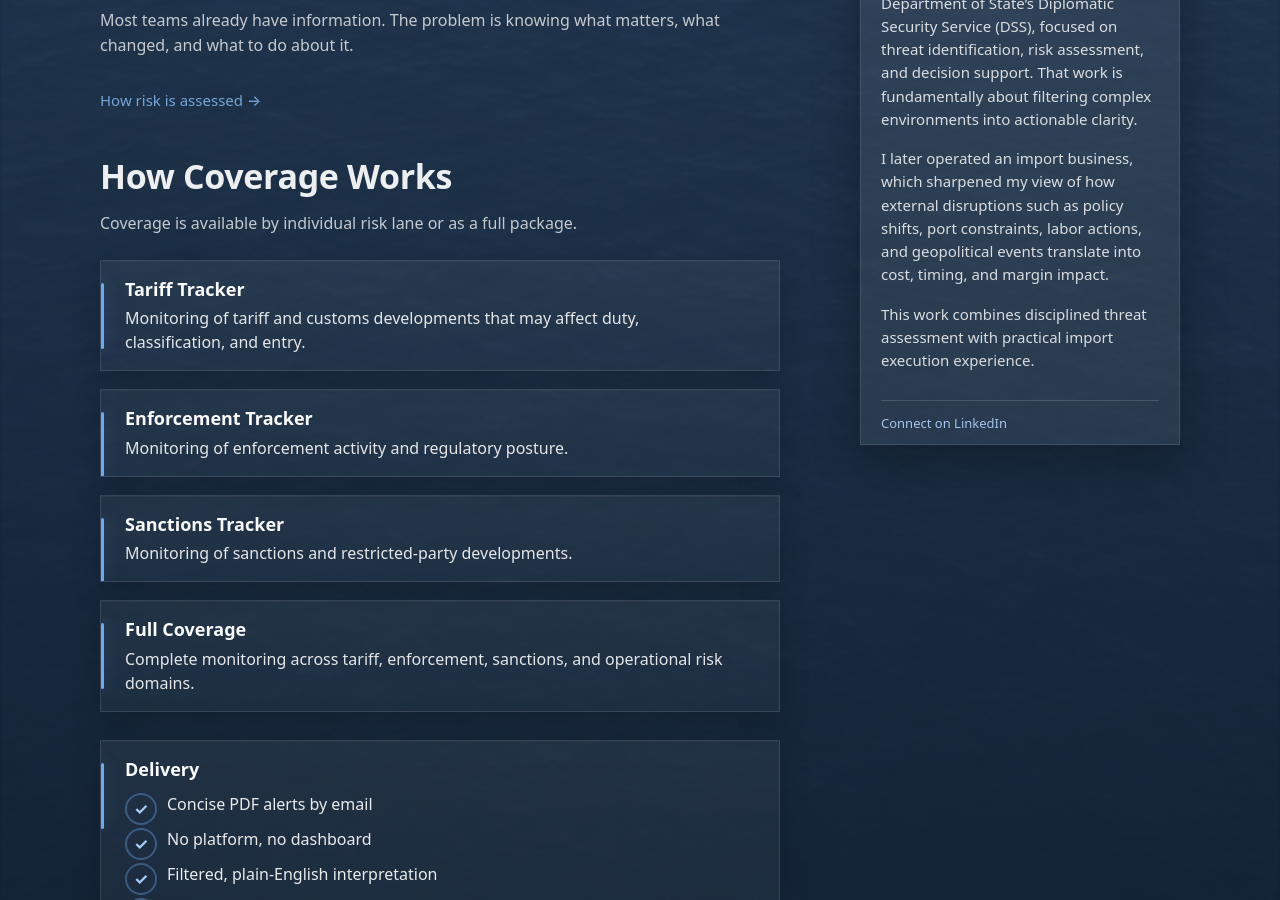
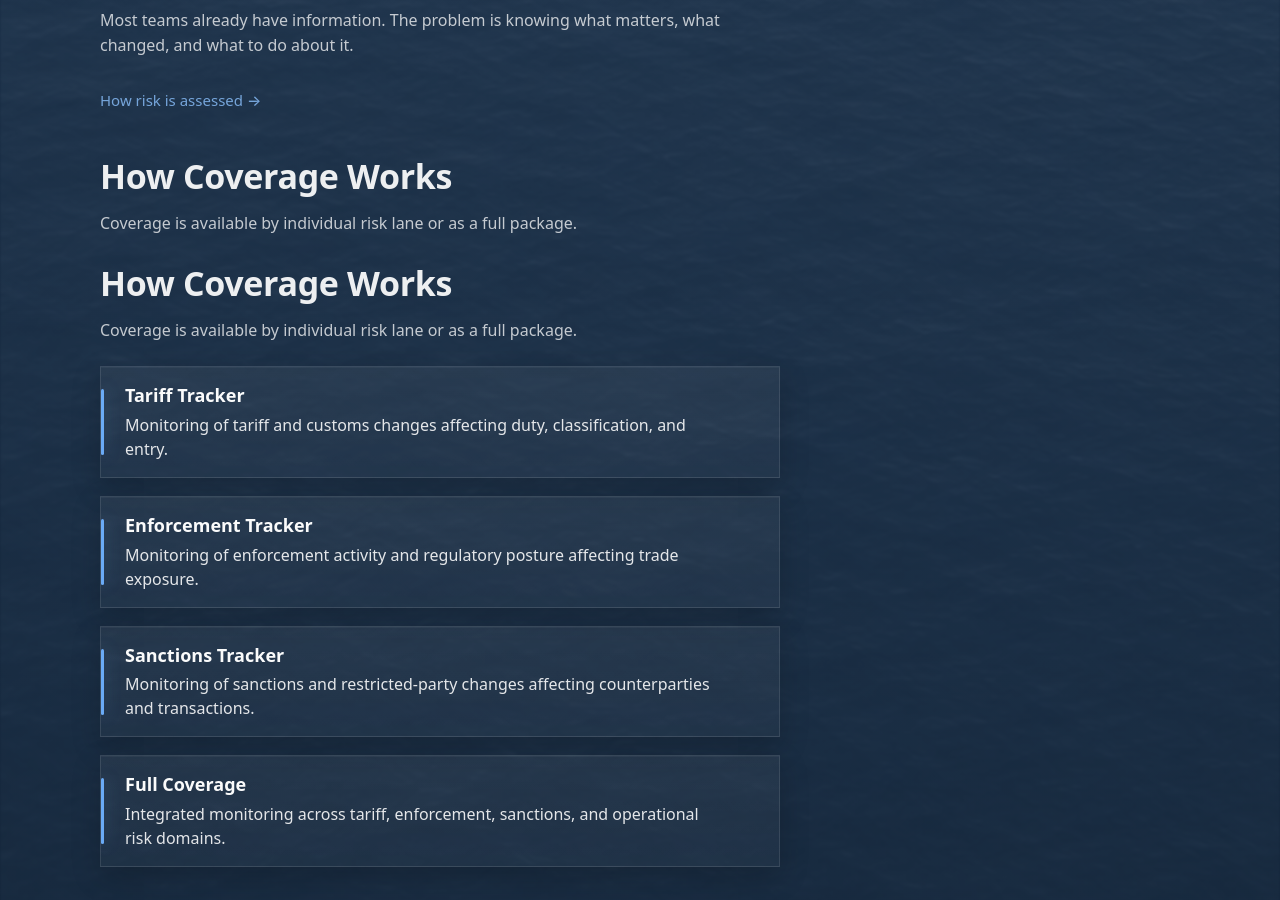
Before and after one commit to importrisk/import-risk-intelligence-site, a Jekyll site: the page built from index.html, in a window 1280 px wide and 900 px high, scrolled down 1115 px. Built offline with Jekyll 4.4.1, drawn with Linux system fonts in a browser that asks for light colours; some of the changed text lies outside the part shown.

Commit message:
Update index.html

```diff
--- a/index.html
+++ b/index.html
@@ -120,47 +120,57 @@ description: Independent risk assessment for U.S. importers.
 
   <div class="coverage-stack">
 
+    <section id="scope" class="section">
+  <h2 class="section-title">How Coverage Works</h2>
+
+  <p class="section-text coverage-intro">
+    Coverage is available by individual risk lane or as a full package.
+  </p>
+
+  <div class="coverage-stack">
+
     <div class="coverage-card">
       <h3 class="coverage-card-title">Tariff Tracker</h3>
       <p class="coverage-card-text">
-        Monitoring of tariff and customs developments that may affect duty, classification, and entry.
+        Monitoring of tariff and customs changes affecting duty, classification, and entry.
       </p>
     </div>
 
     <div class="coverage-card">
       <h3 class="coverage-card-title">Enforcement Tracker</h3>
       <p class="coverage-card-text">
-        Monitoring of enforcement activity and regulatory posture.
+        Monitoring of enforcement activity and regulatory posture affecting trade exposure.
       </p>
     </div>
 
     <div class="coverage-card">
       <h3 class="coverage-card-title">Sanctions Tracker</h3>
       <p class="coverage-card-text">
-        Monitoring of sanctions and restricted-party developments.
+        Monitoring of sanctions and restricted-party changes affecting counterparties and transactions.
       </p>
     </div>
 
     <div class="coverage-card">
       <h3 class="coverage-card-title">Full Coverage</h3>
       <p class="coverage-card-text">
-        Complete monitoring across tariff, enforcement, sanctions, and operational risk domains.
+        Integrated monitoring across tariff, enforcement, sanctions, and operational risk domains.
       </p>
     </div>
 
   </div>
 
- <div class="coverage-delivery">
-  <h3 class="coverage-card-title">Delivery</h3>
-  <ul class="coverage-delivery-list">
-    <li>Concise PDF alerts by email</li>
-    <li>No platform, no dashboard</li>
-    <li>Filtered, plain-English interpretation</li>
-    <li>Focused on what may affect cost, timing, or execution</li>
-  </ul>
+  <div class="coverage-delivery-wrap">
+    <h3 class="delivery-title">Delivery</h3>
 
-  <a class="inline-learn-more" href="/insights">See real examples (Insights) →</a>
-</div>
+    <ul class="coverage-delivery-list">
+      <li>Concise PDF alerts by email</li>
+      <li>No platform to manage</li>
+      <li>Plain-English interpretation</li>
+      <li>Focused on cost, timing, and execution</li>
+    </ul>
+
+    <a class="inline-learn-more" href="/insights">See real examples (Insights) →</a>
+  </div>
 </section>
     </div>
 
```
